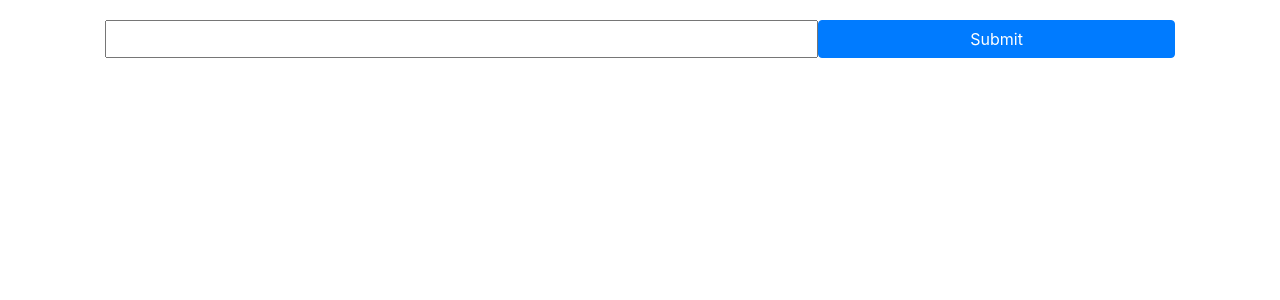
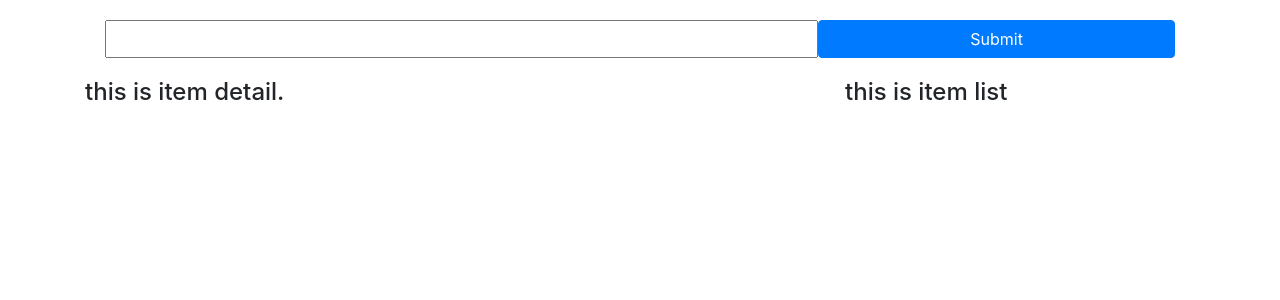
Before and after one commit to tingyuchang/ez-youtube-search, a Vue app: page / in a window 1280 px wide. Shown: the top 300 px of the page. Built offline with nearby package versions, Linux system fonts and the light colour scheme.

Commit message:
add required components

```diff
--- a/src/App.vue
+++ b/src/App.vue
@@ -1,17 +1,24 @@
 <template>
     <div class="container">
         <SearchBar />
+        <div class="row">
+            <ItemDetail />
+            <ItemList />
+        </div>
     </div>
 </template>
 
 <script>
-import SearchBar from './components/SearchBar'
-
+import SearchBar from './components/SearchBar';
+import ItemList from './components/ItemList';
+import ItemDetail from './components/ItemDetail';
 
 export default {
     name: "App",
     components: {
-        SearchBar
+        SearchBar,
+        ItemList,
+        ItemDetail,
     },
 }
 </script>
--- /dev/null
+++ b/src/components/ItemDetail.vue
@@ -0,0 +1,15 @@
+<template>
+    <div class="col-md-8">
+        <h4>this is item detail.</h4>
+    </div>
+</template>>
+
+<script>
+export default {
+    name: "ItemDetail",
+}
+</script>>
+
+<style scoped>
+
+</style>>
--- /dev/null
+++ b/src/components/ItemList.vue
@@ -0,0 +1,19 @@
+<template>
+    <div class='col-md-4'>
+        <h4>this is item list</h4>
+
+    </div>
+</template>>
+
+<script>
+// import ItemList from './ListItem';
+
+export default {
+    name: "ItemList",
+
+}
+</script>>
+
+<style scoped>
+
+</style>>
--- /dev/null
+++ b/src/components/ListItem.vue
@@ -0,0 +1,14 @@
+<template>
+    <div>
+    </div>
+</template>
+
+<script>
+export default {
+    name: "ListItem",
+}
+</script>>
+
+<style scoped>
+
+</style>
```
